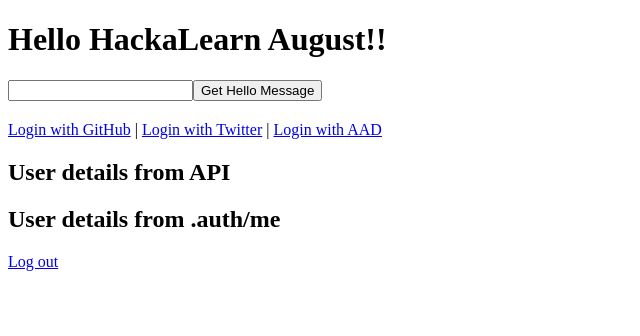
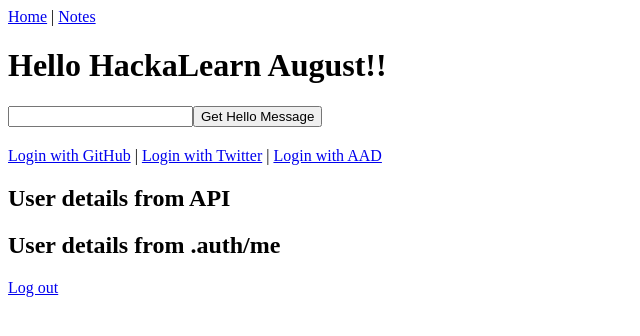
Before and after one commit to shmool/HackaLearn-August, an Angular app: page / in a window 1280 px wide. Shown: the top 336 px of the page, without its empty margins (0-640 px from the left). Built offline with nearby package versions, Linux system fonts and the light colour scheme; no server answers.

Commit message:
add links

```diff
--- a/src/app/app.component.html
+++ b/src/app/app.component.html
@@ -1 +1,2 @@
+<a routerLink="/">Home</a> | <a routerLink="/notes">Notes</a>
 <router-outlet></router-outlet>
```
